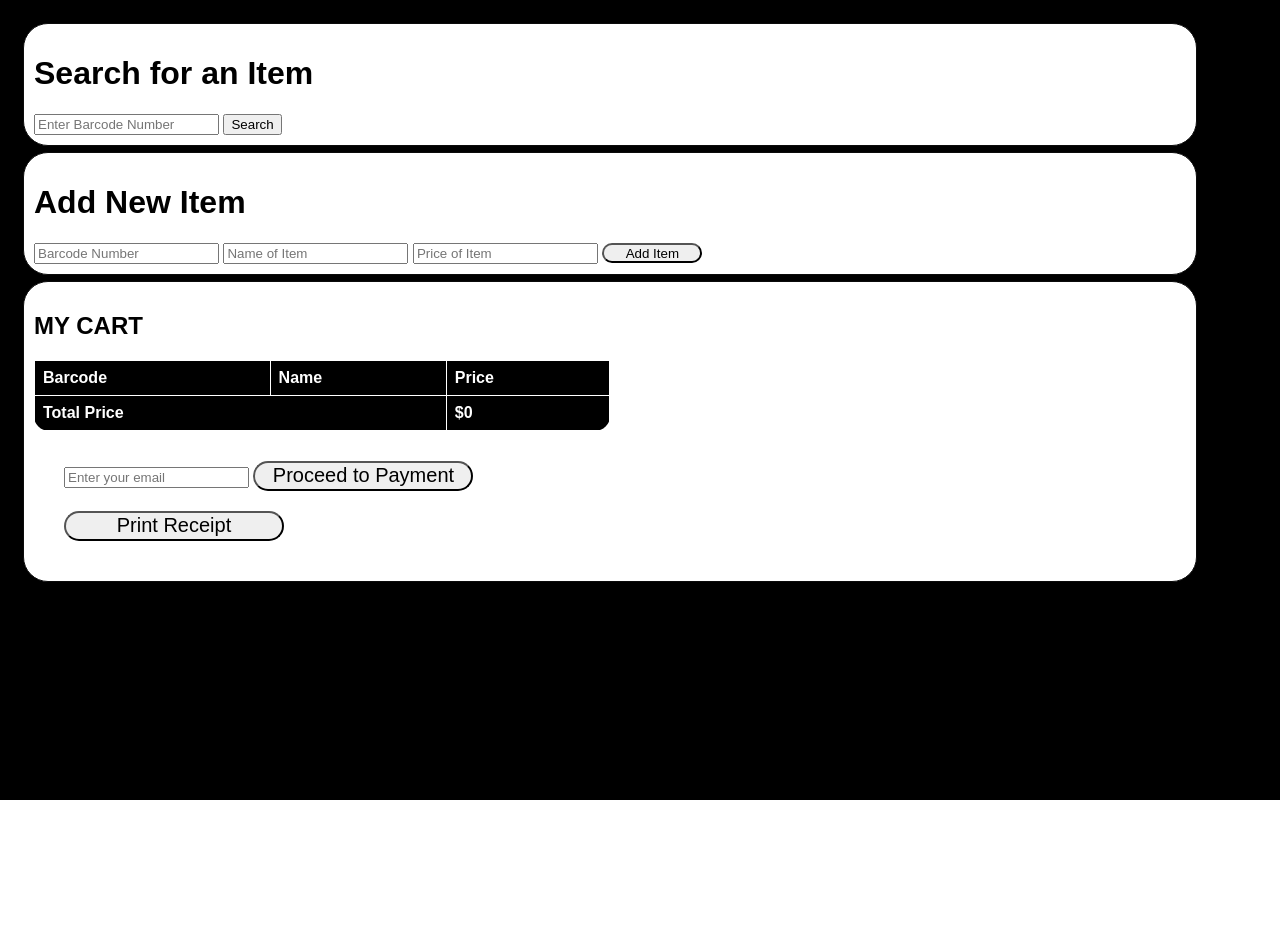
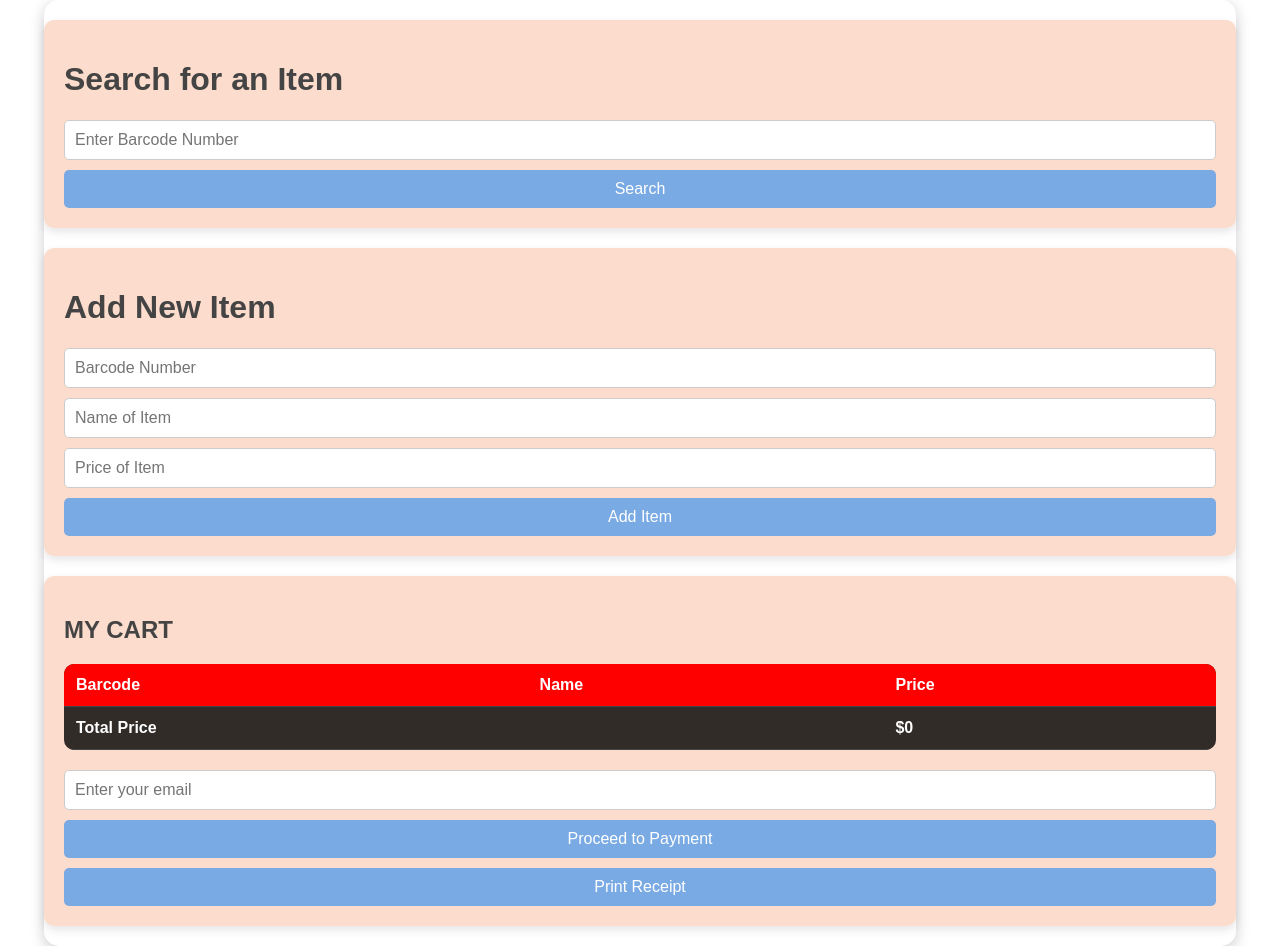
Before and after one commit to anjha1/zapkart, a Flask app: page / in a window 1280 px wide. Before the commit the page ends 800 px from the top, so only its background shows below. Run offline with Flask 3, Linux system fonts and the light colour scheme.

Commit message:
Update index.html

```diff
--- a/templates/index.html
+++ b/templates/index.html
@@ -5,51 +5,143 @@
     <meta name="viewport" content="width=device-width, initial-scale=1.0">
     <title>Item Search and Add</title>
     <style>
+        /* General Styles */
         body {
             font-family: Arial, sans-serif;
-            margin: 20px;
-            background-color: black;
+            margin: 0;
+            padding: 0;
+
+            background-size: cover;
+            background-position: center;
+            background-repeat: no-repeat;
+            color: #333;
+            display: flex;
+            justify-content: center;
+            align-items: center;
+            min-height: 100vh;
+
         }
+
+        .container {
+            display: flex;
+            flex-direction: column;
+            align-items: center;
+
+            padding: 20px;
+            border-radius: 15px;
+            box-shadow: 0 4px 15px rgba(0, 0, 0, 0.2);
+            width: 90%;
+            max-width: 1200px;
+
+        }
+
+        h1, h2 {
+            color: #444;
+        }
+
+        /* Form Styles */
+        form {
+            display: flex;
+            flex-direction: column;
+            gap: 10px;
+            width: 100%;
+        }
+
+        input[type="text"], input[type="number"], input[type="email"] {
+            padding: 10px;
+            border: 1px solid #ccc;
+            border-radius: 5px;
+            font-size: 16px;
+            transition: border-color 0.3s ease;
+        }
+
+        input[type="text"]:focus, input[type="number"]:focus, input[type="email"]:focus {
+            border-color: #007BFF;
+            outline: none;
+        }
+
+        button {
+            padding: 10px 20px;
+            border: none;
+            border-radius: 5px;
+            background-color:rgba(87, 157, 233, 0.78);
+            color: white;
+            font-size: 16px;
+            cursor: pointer;
+            transition: background-color 0.3s ease, transform 0.2s ease;
+        }
+
+        button:hover {
+            background-color:rgb(255, 91, 3);
+            transform: scale(1.05);
+        }
+
+        /* Table Styles */
         table {
-            width: 50%;
+            width: 100%;
             border-collapse: collapse;
             margin-top: 20px;
-            background-color: black;
+            background-color: rgba(0, 0, 0, 0.8);
             color: white;
-            border-radius: 15px;
+            border-radius: 10px;
+            overflow: hidden;
         }
+
         th, td {
-            border: 1px solid white;
-            padding: 8px;
+            padding: 12px;
             text-align: left;
+            border-bottom: 1px solid #444;
+        }
+
+        th {
+            background-color:rgb(255, 0, 0);
             color: white;
         }
-        th {
-            background-color: black;
-            color: white;
+
+        tr:hover {
+            background-color: rgba(255, 255, 255, 0.1);
         }
+
+        /* Message Styles */
         .message {
             color: green;
             font-weight: bold;
+            margin-top: 10px;
         }
+
+        /* Div Sections */
         .left_div, .right_div, .bottom_div {
-            border: 1px solid #0b0b0b;
-            border-radius: 25px;
-            margin: 3px;
+            width: 100%;
+            padding: 20px;
+            background: rgba(247, 159, 118, 0.37);
+            border-radius: 10px;
+            margin-bottom: 20px;
+            box-shadow: 0 4px 10px rgba(0, 0, 0, 0.1);
+        }
+
+        .bottom_div {
+            margin-bottom: 0;
+        }
+
+        /* Responsive Design */
+        @media (max-width: 768px) {
+            .container {
                 padding: 10px;
-            width: 90vw;
-            float: left;
-            color: black;
-            background-color: white;
             }
-        .right_div {
-            overflow-x: hidden; /* Ensures horizontal scrolling is disabled */
-            overflow-y: auto;
-            color: black;
+
+            h1 {
+                font-size: 24px;
+            }
+
+            input[type="text"], input[type="number"], input[type="email"], button {
+                font-size: 14px;
+            }
         }
     </style>
 </head>
 <body>
+    <div class="container">
+        <!-- Search Section -->
         <div class="left_div">
             <h1>Search for an Item</h1>
             <form method="POST">
@@ -58,15 +150,17 @@
             </form>
         </div>
 
+        <!-- Add Item Section -->
         <div class="right_div">
             <h1>Add New Item</h1>
             <form method="POST">
                 <input type="text" name="new_barcode" placeholder="Barcode Number" required>
                 <input type="text" name="new_name" placeholder="Name of Item" required>
                 <input type="number" step="0.01" name="new_price" placeholder="Price of Item" required>
-            <button type="submit" name="add" style="border-radius: 15px; width: 100px; height: 20px;">Add Item</button>
+                <button type="submit" name="add">Add Item</button>
             </form>
 
+            <!-- Flash Messages -->
             {% with messages = get_flashed_messages() %}
                 {% if messages %}
                     <ul>
@@ -78,6 +172,7 @@
             {% endwith %}
         </div>
 
+        <!-- Cart Section -->
         <div class="bottom_div">
             <h2>MY CART</h2>
             <table>
@@ -98,14 +193,17 @@
                     <td><strong>${{ total_price }}</strong></td>
                 </tr>
             </table>
-        <div style="margin: 20px; padding: 10px;">
+
+            <!-- Payment and Receipt Buttons -->
+            <div style="margin-top: 20px;">
                 <form method="POST" action="/proceed_to_payment">
                     <input type="email" name="email" placeholder="Enter your email" required>
-                <button type="submit" style="height: 30px; width: 220px; font-size: 20px; border-radius: 15px;">Proceed to Payment</button>
+                    <button type="submit">Proceed to Payment</button>
                 </form>
                 <form method="GET" action="/print_receipt">
-                <button type="submit" style="height: 30px; width: 220px; font-size: 20px; margin-top: 20px; border-radius: 15px;">Print Receipt</button>
+                    <button type="submit" style="margin-top: 10px;">Print Receipt</button>
                 </form>
+            </div>
         </div>
     </div>
 </body>
```
Lines whose indentation alone changed are shown as unchanged.
